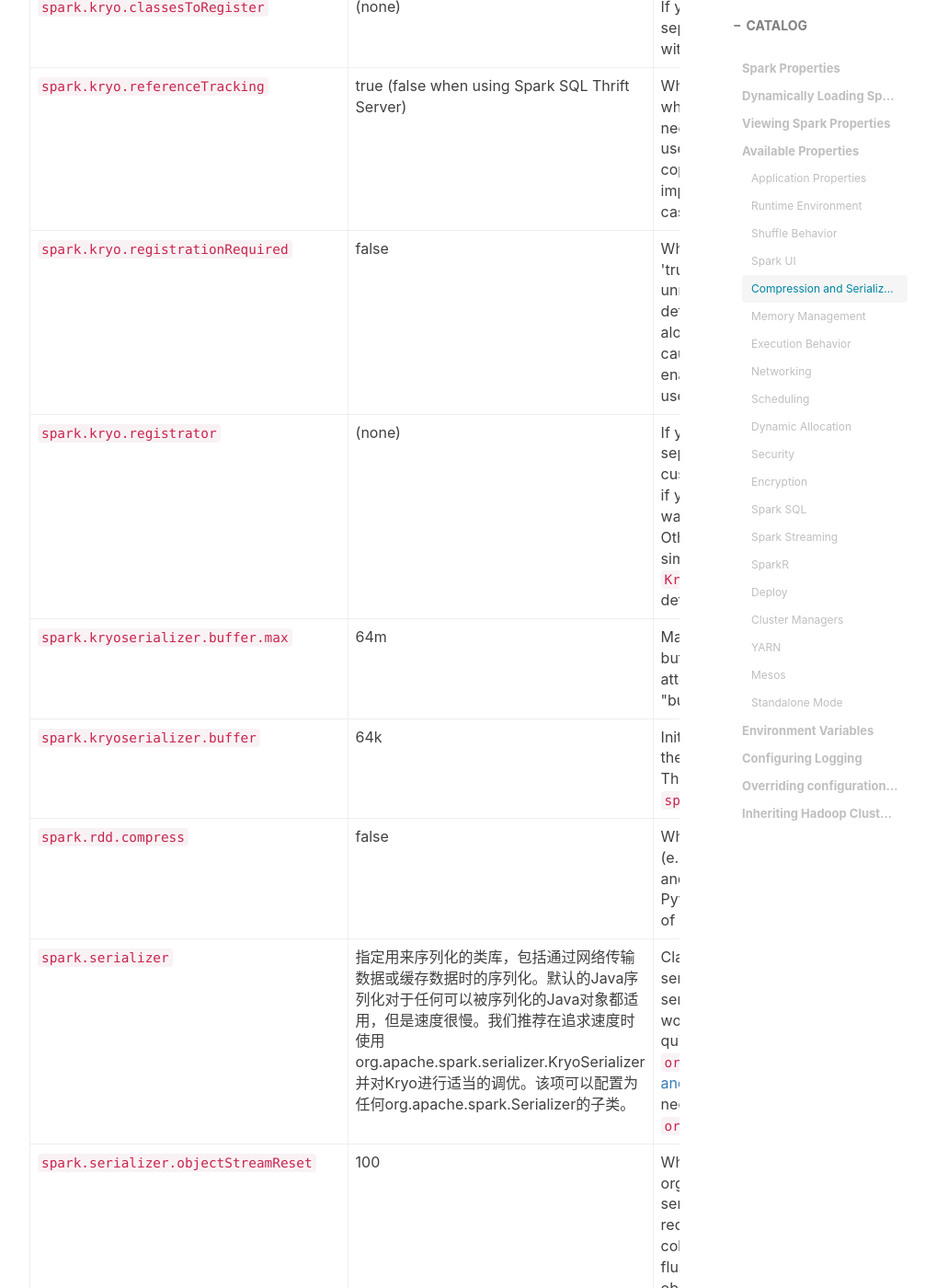
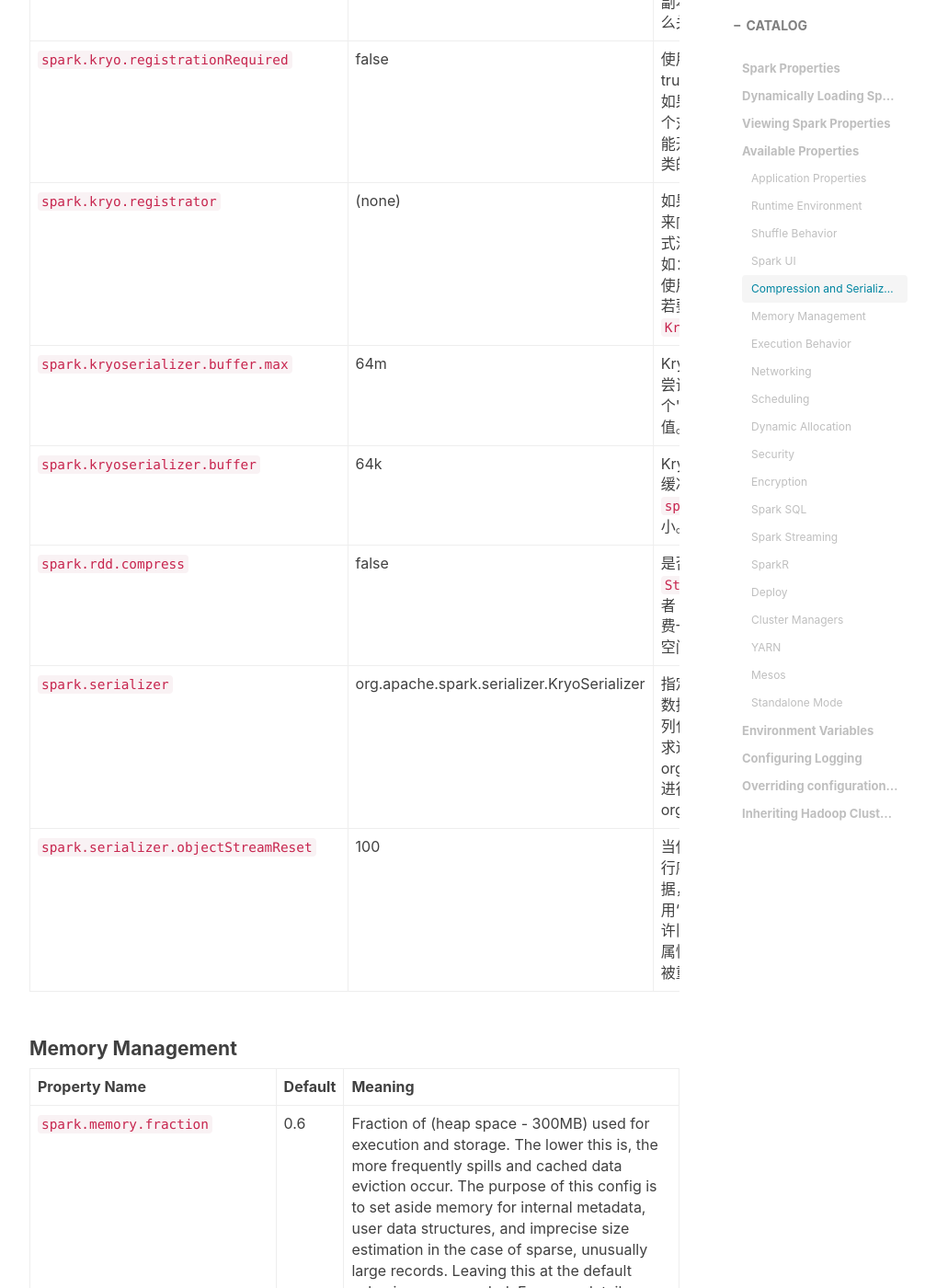
Before and after one commit to shoppingwang/shoppingwang.github.io, a Jekyll site: the page built from _posts/2016-07-17-spark-configuration-translation-for-latest.markdown, in a window 1280 px wide and 1400 px high, scrolled down 11501 px. Shown: the whole window at 92% size, without its empty margins (233-1239 px from the left). Built offline with Jekyll 4.4.1, drawn with Linux system fonts in a browser that asks for light colours; nearby versions of some CDN libraries; comment, search, counter and statistics services are not loaded; some of the changed text lies outside the part shown.

Commit message:
Compression and Serialization Translation

```diff
--- a/_posts/2016-07-17-spark-configuration-translation-for-latest.markdown
+++ b/_posts/2016-07-17-spark-configuration-translation-for-latest.markdown
@@ -549,133 +549,102 @@
   <td><code>spark.broadcast.compress</code></td>
   <td>true</td>
   <td>
-    Whether to compress broadcast variables before sending them. Generally a good idea.
+    在发送广播变量前是否进行压缩，通常这是一个不错的主意。
   </td>
 </tr>
 <tr>
   <td><code>spark.io.compression.codec</code></td>
   <td>lz4</td>
   <td>
-    The codec used to compress internal data such as RDD partitions, broadcast variables and
-    shuffle outputs. By default, Spark provides three codecs: <code>lz4</code>, <code>lzf</code>,
-    and <code>snappy</code>. You can also use fully qualified class names to specify the codec,
-    e.g.
+    内部数据使用的压缩方式，比如RDD的分区、广播变量和shuffle的输出。默认，Spark提供三种压缩方式：<code>lz4</code>, <code>lzf</code>和<code>snappy</code>。你也可能使用类全名指定特定的压缩器，例如：
     <code>org.apache.spark.io.LZ4CompressionCodec</code>,
     <code>org.apache.spark.io.LZFCompressionCodec</code>,
-    and <code>org.apache.spark.io.SnappyCompressionCodec</code>.
+    和<code>org.apache.spark.io.SnappyCompressionCodec</code>。
   </td>
 </tr>
 <tr>
   <td><code>spark.io.compression.lz4.blockSize</code></td>
   <td>32k</td>
   <td>
-    Block size used in LZ4 compression, in the case when LZ4 compression codec
-    is used. Lowering this block size will also lower shuffle memory usage when LZ4 is used.
+    当LZ4压缩启用时，在LZ4的压缩方式中块的大小。当LZ4压缩开启时，减少这个块的大小也将减小shuffle的内存使用。
   </td>
 </tr>
 <tr>
   <td><code>spark.io.compression.snappy.blockSize</code></td>
   <td>32k</td>
   <td>
-    Block size used in Snappy compression, in the case when Snappy compression codec
-    is used. Lowering this block size will also lower shuffle memory usage when Snappy is used.
+    当Snappy压缩启用时，在Snappy的压缩方式中块的大小。当Snappy压缩开启时，减少这个块的大小也将减小shuffle的内存使用。
   </td>
 </tr>
 <tr>
   <td><code>spark.kryo.classesToRegister</code></td>
   <td>(none)</td>
   <td>
-    If you use Kryo serialization, give a comma-separated list of custom class names to register
-    with Kryo.
-    See the <a href="tuning.html#data-serialization">tuning guide</a> for more details.
+    如果你使用Kyro序列化，使用逗号分隔需要注册到Kyro的自定义类列表。参见<a href="tuning.html#data-serialization">调调优</a>获取更多信息。
   </td>
 </tr>
 <tr>
   <td><code>spark.kryo.referenceTracking</code></td>
   <td>true (false when using Spark SQL Thrift Server)</td>
   <td>
-    Whether to track references to the same object when serializing data with Kryo, which is
-    necessary if your object graphs have loops and useful for efficiency if they contain multiple
-    copies of the same object. Can be disabled to improve performance if you know this is not the
-    case.
+    当开启使用Kyro序列化时，是否跟踪同一个对像的引用，在你的对象图中有循环或者它们包含了多个对象的副本时是非常有用的。若你知道不会有这个的情况，那么关闭这个特性将会提升你应用程序的性能。
   </td>
 </tr>
 <tr>
   <td><code>spark.kryo.registrationRequired</code></td>
   <td>false</td>
   <td>
-    Whether to require registration with Kryo. If set to 'true', Kryo will throw an exception
-    if an unregistered class is serialized. If set to false (the default), Kryo will write
-    unregistered class names along with each object. Writing class names can cause
-    significant performance overhead, so enabling this option can enforce strictly that a
-    user has not omitted classes from registration.
+    使用Kryo序列化时是否需要进行注册。如果设置为true，若未注册的类需要序列化，Kyro将会抛出异常。如果设置为false（默认值），Kryo将会对未注册类的每个对象写入对应的类全名。写入类名称将会有显著的性能开销，所以开启这个选项将严格的强制用户不能忽略类的注册。
   </td>
 </tr>
 <tr>
   <td><code>spark.kryo.registrator</code></td>
   <td>(none)</td>
   <td>
-    If you use Kryo serialization, give a comma-separated list of classes that register your custom classes with Kryo. This
-    property is useful if you need to register your classes in a custom way, e.g. to specify a custom
-    field serializer. Otherwise <code>spark.kryo.classesToRegister</code> is simpler. It should be
-    set to classes that extend
+    如果你使用Kryo序列化，使用逗号分隔的自定义类列表来向Kryo注册你的自定义类。当你需要使用你自己的方式注册自己的自定义类时，这个属性就会很有用，例如：为了指定一个自定义字段序列化器。其他情况下，使用<code>spark.kryo.classesToRegister</code>是更简单的。若要设置这个属性，那么类应该继承自
     <a href="api/scala/index.html#org.apache.spark.serializer.KryoRegistrator">
     <code>KryoRegistrator</code></a>.
-    See the <a href="tuning.html#data-serialization">tuning guide</a> for more details.
+    参见<a href="tuning.html#data-serialization">调优指南</a>获取更多信息。
   </td>
 </tr>
 <tr>
   <td><code>spark.kryoserializer.buffer.max</code></td>
   <td>64m</td>
   <td>
-    Maximum allowable size of Kryo serialization buffer. This must be larger than any
-    object you attempt to serialize. Increase this if you get a "buffer limit exceeded" exception
-    inside Kryo.
+    Kryo序列化缓冲区允许的最大大小。这个缓冲区必须比尝试序列化的最大对象还要大。当你在Kryo中获取到一个"buffer limit exceeded"的异常，你就应该增加这个值。
   </td>
 </tr>
 <tr>
   <td><code>spark.kryoserializer.buffer</code></td>
   <td>64k</td>
   <td>
-    Initial size of Kryo's serialization buffer. Note that there will be one buffer
-     <i>per core</i> on each worker. This buffer will grow up to
-     <code>spark.kryoserializer.buffer.max</code> if needed.
+    Kryo序列化缓冲区初始化大小。注意这是每一个核一个缓冲区。如果需要的话，这个缓冲区将会增长到
+     <code>spark.kryoserializer.buffer.max</code>属性配置的大小。
   </td>
 </tr>
 <tr>
   <td><code>spark.rdd.compress</code></td>
   <td>false</td>
   <td>
-    Whether to compress serialized RDD partitions (e.g. for
-    <code>StorageLevel.MEMORY_ONLY_SER</code> in Java
-    and Scala or <code>StorageLevel.MEMORY_ONLY</code> in Python).
-    Can save substantial space at the cost of some extra CPU time.
+    是否序列化RDD的分区。(例如：属性
+    <code>StorageLevel.MEMORY_ONLY_SER</code>在Java和Scala或者 <code>StorageLevel.MEMORY_ONLY</code>在PYTHON中).
+    在浪费一些额外的CPU周期的前提下可以实质性的减少内存空间的使用。
   </td>
 </tr>
 <tr>
   <td><code>spark.serializer</code></td>
   <td>
-    指定用来序列化的类库，包括通过网络传输数据或缓存数据时的序列化。默认的Java序列化对于任何可以被序列化的Java对象都适用，但是速度很慢。我们推荐在追求速度时使用org.apache.spark.serializer.KryoSerializer并对Kryo进行适当的调优。该项可以配置为任何org.apache.spark.Serializer的子类。
-  </td>
-  <td>
-    Class to use for serializing objects that will be sent over the network or need to be cached
-    in serialized form. The default of Java serialization works with any Serializable Java object
-    but is quite slow, so we recommend <a href="tuning.html">using
-    <code>org.apache.spark.serializer.KryoSerializer</code> and configuring Kryo serialization</a>
-    when speed is necessary. Can be any subclass of
-    <a href="api/scala/index.html#org.apache.spark.serializer.Serializer">
-    <code>org.apache.spark.Serializer</code></a>.
+    org.apache.spark.serializer.KryoSerializer
+  </td>
+  <td>
+  指定用来序列化的类库，包括通过网络传输数据或缓存数据时的序列化。默认的Java序列化对于任何可以被序列化的Java对象都适用，但是速度很慢。我们推荐在追求速度时使用org.apache.spark.serializer.KryoSerializer并对Kryo进行适当的调优。该项可以配置为任何org.apache.spark.Serializer的子类。
   </td>
 </tr>
 <tr>
   <td><code>spark.serializer.objectStreamReset</code></td>
   <td>100</td>
   <td>
-    When serializing using org.apache.spark.serializer.JavaSerializer, the serializer caches
-    objects to prevent writing redundant data, however that stops garbage collection of those
-    objects. By calling 'reset' you flush that info from the serializer, and allow old
-    objects to be collected. To turn off this periodic reset set it to -1.
-    By default it will reset the serializer every 100 objects.
+    当使用org.apache.spark.serializer.JavaSerializer进行序列化时，序列化器缓存这些对象来防止写入重复数据，然而也阻止了垃圾收集器收集到这些对象。通过调用‘reset’，你可以在序列化器中刷出那些对象，并且允许旧的对象被回收。关闭这个重置调用间隔可以把这个属性值设置为-1。默认的，每100个对象序列化器将会被重置。
   </td>
 </tr>
 </table>
```
